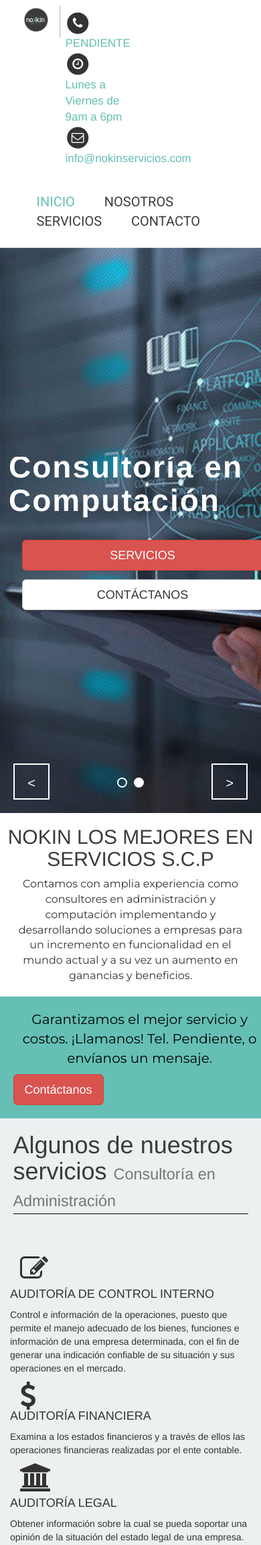
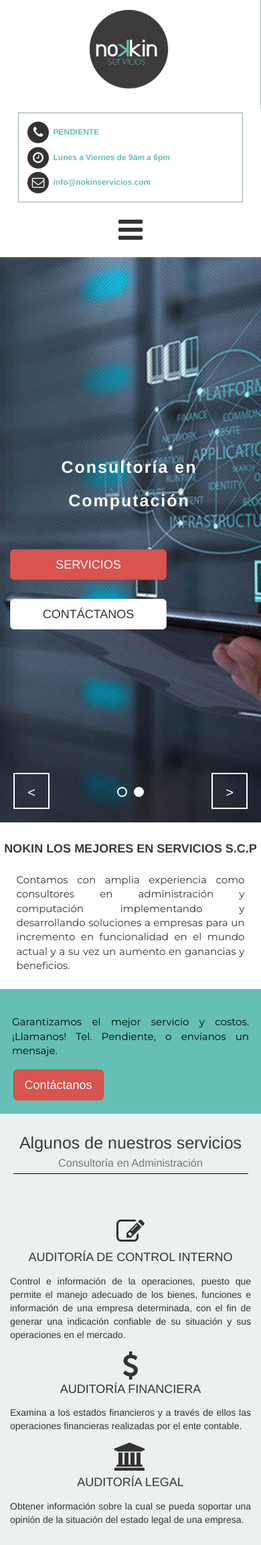
Before and after one commit to esteban1234/Nokin, a PHP site: page / in a window 390 px wide. Shown: the top 2307 px of the page at 67% size. Run offline with PHP 8.4, Linux system fonts and the light colour scheme; some libraries are stand-ins or nearby versions; some web fonts are replaced.

Commit message:
UPDATE RESPONSIVO V1.1

```diff
--- a/css/estilos.css
+++ b/css/estilos.css
@@ -49,6 +49,10 @@ a.select{
   color: #65BFB4;
 }
 
+
+.menu-openclose{
+  display: none;
+}
 
 
 
--- /dev/null
+++ b/css/responsivo.css
@@ -0,0 +1,317 @@
+@media screen and (max-width: 480px){
+  /******************DISEÑO INDEX**********************/
+  .logo{
+    width: 100%;
+    margin: 0px;
+  }
+
+  .logo img{
+    width: 60%;
+    margin: auto;
+  }
+
+  .tch{
+    width: 86%;
+    display: block;
+    margin: 0 auto;
+    border: .5px solid rgb(147, 170, 180);
+    padding: 10px;
+  }
+
+  .txt-fontindex{
+    font-size: 12px !important;
+    font-weight: bold;
+  }
+
+  .menu{
+    width: 100%;
+    margin: 20px 0px;
+  }
+
+  .menu ul{
+    width: 60%;
+    display: none;
+  }
+
+  .menu ul a{
+    display: block;
+    text-align: center;
+    padding: 10px;
+    border-top: .5px solid rgb(35, 113, 95);
+  }
+
+  .menu-openclose{
+    vertical-align: top;
+    display: inline-block;
+    width: 100%;
+    text-align: center;
+    cursor: pointer;
+  }
+
+  .menu-openclose .close{
+    color: #000;
+  }
+
+  .menu-openclose .oculto{
+    display: none;
+  }
+
+  .mbr-hero__text{
+    font-size: 25px;
+    text-align: center;
+    font-weight: bold;
+  }
+
+  .mbr-buttons a{
+    margin: 14px auto;
+    width: 65%;
+  }
+
+  .font-servicio{
+    font-size: 18px;
+    font-weight: bold;
+    padding: 10px 0px;
+  }
+
+  .text-descript{
+    text-align: justify;
+    padding: 5px;
+    font-size: 15px;
+  }
+
+  .contenbotontexto{
+    text-align: justify;
+    margin: auto;
+    padding: 18px;
+    font-size: 15px;
+  }
+
+  .font-algunos{
+    text-align: center;
+    font-size: 25px;
+    padding: 10px 0px;
+  }
+
+  .new-font-tamano, .txt-center{
+    text-align: center;
+    padding: 5px;
+  }
+
+  .alinear{
+    text-align: justify;
+  }
+
+
+  /******************END INDEX************************/
+
+
+
+
+  /******************DISEÑO NOSOTROS************************/
+    .conteninin .uno, .conteninin .dos{
+      width: 100%;
+    }
+
+    .text-centernosotros{
+      text-align: center;
+    }
+
+    .mvv{
+      height: 100%;
+      margin-bottom: 5%;
+    }
+  /******************END NOSOTROS************************/
+
+  /******************DISEÑO SERVICIOS************************/
+  .txt-propiedades{
+    padding: 10px;
+  }
+
+  /******************END SERVICIOS************************/
+
+  /******************DISEÑO CONTACTO************************/
+
+    .mapa{
+      width: 98%;
+      margin: 0px auto;
+    }
+
+    .datos{
+      width: 100%;
+      margin-bottom: 10px;
+    }
+  /******************END CONTACTO************************/
+
+  /******************DISEÑO PIE************************/
+
+    footer p{
+      width: 90%;
+      font-size: 18px;
+    }
+  /******************END PIE************************/
+
+}
+
+@media screen and (max-width: 599px) and (min-width: 481px) {
+  /******************DISEÑO INDEX**********************/
+  .logo{
+    width: 100%;
+    margin: 0px;
+  }
+
+  .logo img{
+    width: 60%;
+    margin: auto;
+  }
+
+  .tch{
+    width: 70%;
+    display: block;
+    margin: 0 auto;
+    border: .5px solid rgb(147, 170, 180);
+    padding: 10px;
+  }
+
+  .txt-fontindex{
+    font-size: 12px !important;
+    font-weight: bold;
+  }
+
+  .menu{
+    width: 100%;
+    margin: 20px 0px;
+  }
+
+  .menu ul{
+    width: 60%;
+    display: none;
+  }
+
+  .menu ul a{
+    display: block;
+    text-align: center;
+    padding: 10px;
+    border-top: .5px solid rgb(35, 113, 95);
+  }
+
+  .menu-openclose{
+    vertical-align: top;
+    display: inline-block;
+    width: 100%;
+    text-align: center;
+    cursor: pointer;
+  }
+
+  .menu-openclose .close{
+    color: #000;
+  }
+
+  .menu-openclose .oculto{
+    display: none;
+  }
+
+  .mbr-hero__text{
+    font-size: 25px;
+    text-align: center;
+    font-weight: bold;
+  }
+
+  .mbr-buttons a{
+    margin: 14px auto;
+    width: 65%;
+  }
+
+  .font-servicio{
+    font-size: 18px;
+    font-weight: bold;
+    padding: 10px 0px;
+  }
+
+  .text-descript{
+    text-align: justify;
+    padding: 5px;
+    font-size: 15px;
+  }
+
+  .contenbotontexto{
+    text-align: justify;
+    margin: auto;
+    padding: 18px;
+    font-size: 15px;
+  }
+
+  .font-algunos{
+    text-align: center;
+    font-size: 25px;
+    padding: 10px 0px;
+  }
+
+  .new-font-tamano, .txt-center{
+    text-align: center;
+    padding: 5px;
+  }
+
+  .alinear{
+    text-align: justify;
+  }
+
+
+  /******************END INDEX************************/
+
+
+
+
+  /******************DISEÑO NOSOTROS************************/
+    .conteninin .uno, .conteninin .dos{
+      width: 100%;
+    }
+
+    .text-centernosotros{
+      text-align: center;
+    }
+
+    .mvv{
+      height: 100%;
+      margin-bottom: 5%;
+    }
+  /******************END NOSOTROS************************/
+
+  /******************DISEÑO SERVICIOS************************/
+  .txt-propiedades{
+    padding: 10px;
+  }
+
+  /******************END SERVICIOS************************/
+
+  /******************DISEÑO CONTACTO************************/
+
+    .mapa{
+      width: 98%;
+      margin: 0px auto;
+    }
+
+    .datos{
+      width: 100%;
+      margin-bottom: 10px;
+    }
+  /******************END CONTACTO************************/
+
+  /******************DISEÑO PIE************************/
+
+    footer p{
+      width: 90%;
+      font-size: 18px;
+    }
+  /******************END PIE************************/
+
+}
+
+@media screen and (max-width: 799px) and (min-width: 600px) {}
+
+@media screen and (max-width: 1023px) and (min-width: 800px) {}
+
+@media screen and (max-width: 1280px) and (min-width: 1024px) {      /* mac*/
+}
+@media screen and (max-width: 1366px) and (min-width: 1024px) { }
+
+@media screen and (min-width: 1367px) { }
--- a/index.php
+++ b/index.php
@@ -10,17 +10,19 @@
       <i class="fa fa-circle fa-stack-2x"></i>
       <i class="fa fa-phone fa-stack-1x fa-inverse"></i>
     </span>
-            <span style="color: #65BFB4; font-size: 17px;">PENDIENTE</span><br>
+    <span class="txt-fontindex" style="color: #65BFB4; font-size: 17px;">PENDIENTE</span><br>
+
     <span class="fa-stack fa-lg">
       <i class="fa fa-circle fa-stack-2x"></i>
       <i class="fa fa-clock-o fa-stack-1x fa-inverse"></i>
     </span>
-            <span style="color: #65BFB4; font-size: 17px;">Lunes a Viernes de 9am a 6pm</span><br>
+    <span class="txt-fontindex" style="color: #65BFB4; font-size: 17px;">Lunes a Viernes de 9am a 6pm</span><br>
+
     <span class="fa-stack fa-lg">
       <i class="fa fa-circle fa-stack-2x"></i>
       <i class="fa fa-envelope-o fa-stack-1x fa-inverse"></i>
     </span>
-            <span style="color: #65BFB4; font-size: 17px;">info@nokinservicios.com</span><br>
+    <span class="txt-fontindex" style="color: #65BFB4; font-size: 17px;">info@nokinservicios.com</span><br>
   </div>
 
   <div class="menu">
@@ -30,6 +32,10 @@
       <a class="marca" href="vistas/servicios.php">SERVICIOS</a>
       <a class="marca" href="vistas/contacto.php">CONTACTO</a>
     </ul>
+    <div class="menu-openclose">
+      <i class="fa fa-bars fa-3x open" aria-hidden="true"></i>
+      <i class="fa fa-times fa-3x close oculto" style="color:green" aria-hidden="true"></i>
+    </div>
   </div>
 </header>
 
@@ -50,7 +56,7 @@
                         <div class=" container">
 
                             <div class="row">
-                                <div class=" col-md-8 col-md-offset-2">
+                                <div class="col-xs-12 col-sm-12 col-md-8 col-md-offset-2">
 
                                 <div class="mbr-hero">
                                     <h1 class="mbr-hero__text">Consultoría en Administración</h1>
@@ -96,7 +102,7 @@
 </section>
 
 <div>
-  <h2 style="text-align: center; margin-top: 5%; color: #3B3B3A;">NOKIN LOS MEJORES EN SERVICIOS S.C.P</h2>
+  <h2 class="font-servicio" style="text-align: center; margin-top: 5%; color: #3B3B3A;">NOKIN LOS MEJORES EN SERVICIOS S.C.P</h2>
 
   <p class="text-descript">Contamos con amplia experiencia como consultores en administración y computación implementando y desarrollando soluciones a empresas para un incremento en funcionalidad en el mundo actual y a su vez un aumento en ganancias y beneficios.</p>
 </div>
@@ -108,7 +114,7 @@
 
 
 <section class="algunos">
-  <h1 style="width: 90%; margin-left: 5%; margin-top: 5%; color: #3B3B3A; border-bottom: 1px black solid; padding-bottom: 1%;">Algunos de nuestros servicios <small>Consultoría en Administración</small></h1>
+  <h1 class="font-algunos" style="width: 90%; margin-left: 5%; margin-top: 5%; color: #3B3B3A; border-bottom: 1px black solid; padding-bottom: 1%;">Algunos de nuestros servicios <small>Consultoría en Administración</small></h1>
  <br><br>
   <div class="">
     <div class="container">
@@ -119,7 +125,7 @@
             <!-- <div class="row my-5"> -->
 
               <div class="col-xs-12 col-lg-4">
-                <div class="col-xs-12 col-lg-12"><i class="d-block fa fa-3x fa-pencil-square-o"></i></div><br><br>
+                <div class="col-xs-12 col-lg-12 txt-center"><i class="d-block fa fa-3x fa-pencil-square-o"></i></div><br><br>
                 <h4 class="new-font-tamano">AUDITORÍA DE CONTROL INTERNO</h4>
                 <p class="alinear">Control e información de la operaciones, puesto que permite el manejo adecuado de los bienes, funciones e información de una empresa determinada, con el fin de generar una indicación confiable de su situación y sus operaciones en el mercado.</p>
               </div>
@@ -128,7 +134,7 @@
             <!-- <div class="row my-5"> -->
 
               <div class="col-xs-12 col-lg-4">
-                <div class="col-xs-12 col-lg-12"><i class="d-block fa fa-usd fa-3x"></i></div><br>
+                <div class="col-xs-12 col-lg-12 txt-center"><i class="d-block fa fa-usd fa-3x"></i></div><br>
                 <h4 class="new-font-tamano">AUDITORÍA FINANCIERA</h4>
                 <p class="alinear">Examina a los estados financieros y a través de ellos las operaciones financieras realizadas por el ente contable.</p>
               </div>
@@ -137,7 +143,7 @@
             <!-- <div class="row my-5"> -->
 
               <div class="col-xs-12 col-lg-4">
-                <div class="col-xs-12 col-lg-12"><i class="d-block fa  fa-3x fa-university"></i></div><br><br>
+                <div class="col-xs-12 col-lg-12 txt-center"><i class="d-block fa  fa-3x fa-university"></i></div><br><br>
                 <h4 class="new-font-tamano">AUDITORÍA LEGAL</h4>
                 <p class="alinear">Obtener información sobre la cual se pueda soportar una opinión de la situación del estado legal de una empresa.</p>
               </div>
@@ -153,7 +159,7 @@
 
 
 <section class="algunos2">
-  <h1 style="width: 90%; margin-left: 5%; margin-top: 5%; color: #3B3B3A; border-bottom: 1px black solid; padding-bottom: 1%;">Algunos de nuestros servicios <small>Consultoría en Computación</small></h1>
+  <h1 class="font-algunos" style="width: 90%; margin-left: 5%; margin-top: 5%; color: #3B3B3A; border-bottom: 1px black solid; padding-bottom: 1%;">Algunos de nuestros servicios <small>Consultoría en Computación</small></h1>
  <br><br>
   <div class="">
     <div class="container">
@@ -164,7 +170,7 @@
             <!-- <div class="row my-5"> -->
 
               <div class="col-xs-12 col-lg-4">
-                <div class="col-xs-12 col-lg-12"><i class="d-block fa fa-3x fa-desktop"></i></div><br><br>
+                <div class="col-xs-12 col-lg-12 txt-center"><i class="d-block fa fa-3x fa-desktop"></i></div><br><br>
                 <h4 class="new-font-tamano">ASESORAMIENTO WEB</h4>
                 <p class="alinear">Toda idea o proyecto debe tener un asesoramiento Web profesional.
                 Cualquier decision influye en el exito o rentabilidad del proyecto. Es importante tener presencia en Internet pero el como se haga será lo que diferencie el éxito del fracaso.
@@ -175,7 +181,7 @@
             <!-- <div class="row my-5"> -->
 
               <div class="col-xs-12 col-lg-4">
-                <div class="col-xs-12 col-lg-12"><i class="d-block fa fa-cogs fa-3x"></i></div><br><br>
+                <div class="col-xs-12 col-lg-12 txt-center"><i class="d-block fa fa-cogs fa-3x"></i></div><br><br>
                 <h4 class="new-font-tamano">SOPORTE TECNICO</h4>
                 <p class="alinear">Todos los servicios necesarios para que los sistemas se mantengan actualizados, operando adecuadamente y adaptándose a los nuevos requerimientos del negocio. Su empresa tendrá un solo punto de contacto en donde apoyarse para levantar casos de servicio, requerir adaptaciones para nueva funcionalidad del negocio o simplemente requerir reportes especializados.</p>
               </div>
@@ -184,7 +190,7 @@
             <!-- <div class="row my-5"> -->
 
               <div class="col-xs-12 col-lg-4">
-                <div class="col-xs-12 col-lg-12"><i class="d-block fa  fa-3x fa-pie-chart"></i></div><br><br>
+                <div class="col-xs-12 col-lg-12 txt-center"><i class="d-block fa  fa-3x fa-pie-chart"></i></div><br><br>
                 <h4 class="new-font-tamano">Análisis, Diseño y Automatización de Procesos</h4>
                 <p class="alinear">Nuestros consultores ayudarán a su empresa a comprender mejor sus procesos de negocio y en base a un entendimiento claro, identificar las áreas de oportunidad que permitirán obtener reducciones en tiempo y costo mediante la adecuación o implementación de un sistema de información.</p>
               </div>
@@ -208,6 +214,7 @@
 <?php include 'vistas/pie.php' ?>
 
 <script src="js/jquery.js"></script>
+<script src="js/menu.js"></script>
 <script src="js/bootstrap.js"></script>
 <script src="js/sendCORREO.js"></script>
 <script src="js/botonarriba.js"></script>
--- a/vistas/contacto.php
+++ b/vistas/contacto.php
@@ -30,6 +30,10 @@
       <a class="marca" href="servicios.php">SERVICIOS</a>
       <a class="marca select" href="contacto.php">CONTACTO</a>
     </ul>
+    <div class="menu-openclose">
+      <i class="fa fa-bars fa-3x open" aria-hidden="true"></i>
+      <i class="fa fa-times fa-3x close oculto" style="color:green" aria-hidden="true"></i>
+    </div>
   </div>
 </header>
 
@@ -128,6 +132,7 @@
 <span class="ir-arriba"><i class="fa fa-chevron-up" aria-hidden="true"></i></span>
 <?php include 'pie.php' ?>
 <script src="../js/jquery.js"></script>
+<script src="../js/menu.js"></script>
 <script src="../js/sendCORREO.js"></script>
 <script src="../js/bootstrap.js"></script>
 <script src="../js/botonarriba.js"></script>
```
Also changed, not shown: js/menu.js (added, +27 -0 lines), vistas/nosotros.php (+7 -2 lines), vistas/servicios.php (+7 -2 lines).
